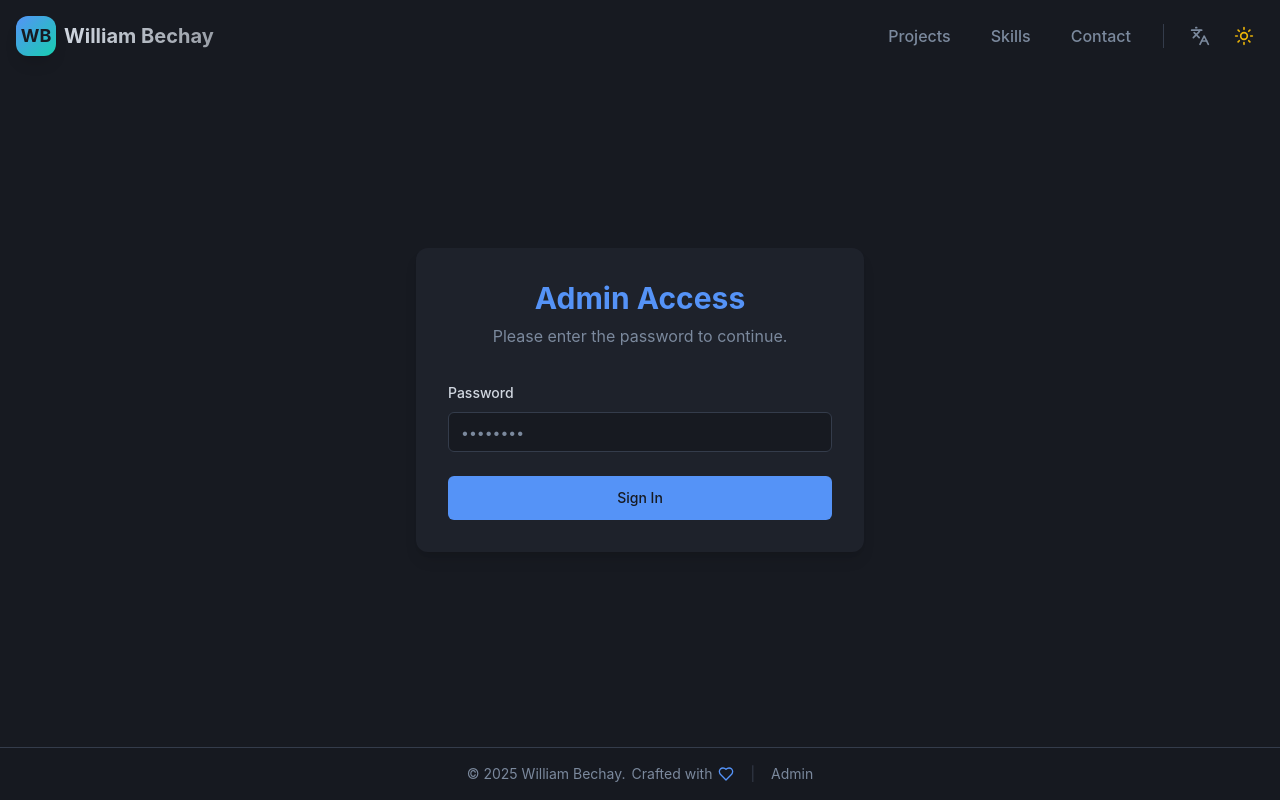
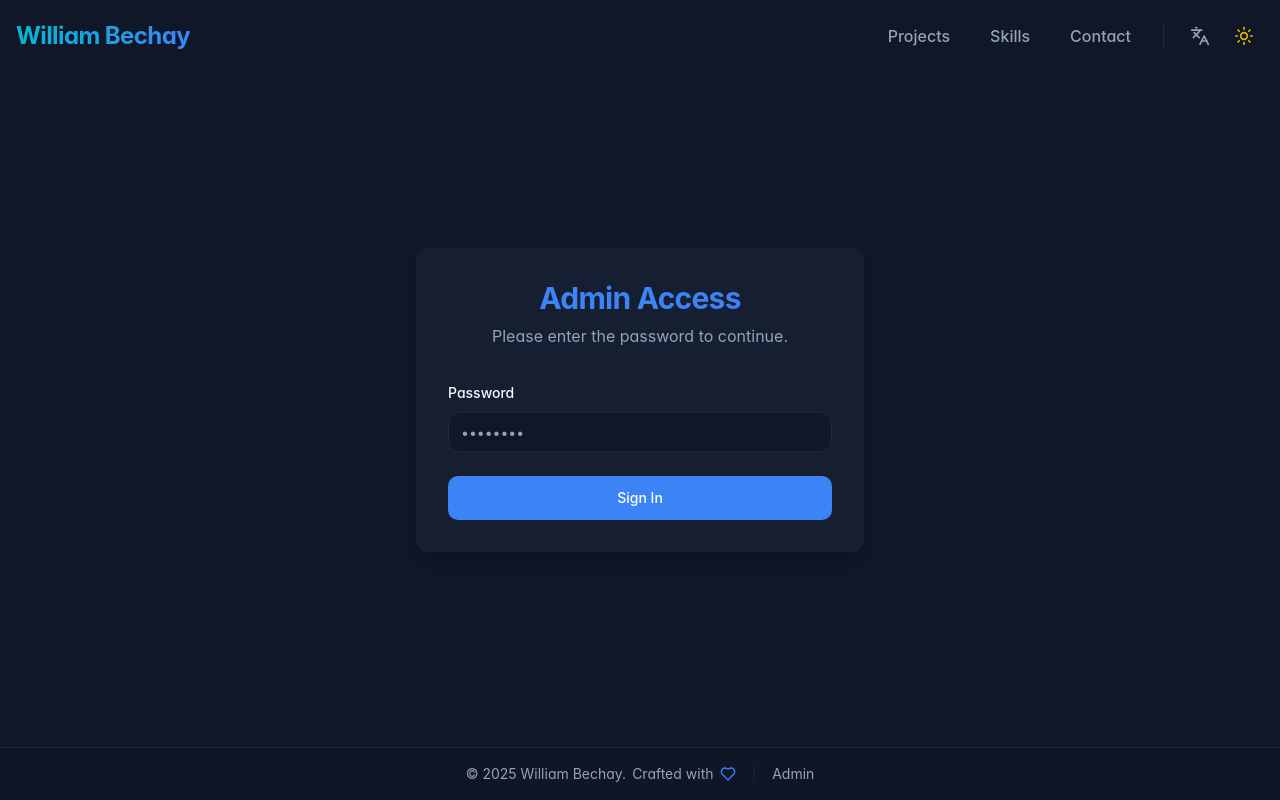
Before and after one commit to WilliamBechay/williambechay, a React (Vite) app: page /admin in a window 1280 px wide. Built offline with nearby package versions, Linux system fonts and the light colour scheme.

Commit message:
🎨 Part 1/2 - Enhanced Colors & Animations
- Removed WB badge
- New blue/cyan color scheme (#3B82F6 & #06B6D4)
- Animated gradient logo
- 10+ custom animations (float, pulse-glow, shimmer, etc.)
- Stronger glassmorphism effects
- Mobile menu stagger animations
- Enhanced hover effects with glow

```diff
--- a/src/components/Header.jsx
+++ b/src/components/Header.jsx
@@ -67,7 +67,7 @@ const Header = () => {
     }
 
     if (isActive) {
-        return cn(baseClass, "text-primary bg-primary/10");
+        return cn(baseClass, "text-primary bg-primary/10 shadow-lg shadow-primary/20");
     } else {
         return cn(baseClass, "text-muted-foreground hover:text-foreground hover:bg-secondary/50");
     }
@@ -77,41 +77,53 @@ const Header = () => {
 
   return (
     <header className={cn(
-      "fixed top-0 left-0 right-0 z-50 transition-all duration-300",
+      "fixed top-0 left-0 right-0 z-50 transition-all duration-500",
       isScrolled
-        ? "glass border-b border-border/50 shadow-lg"
+        ? "glass-strong shadow-2xl shadow-primary/5"
         : "bg-transparent"
     )}>
       <nav className="container mx-auto px-4 py-4">
         <div className="flex items-center justify-between">
-          {/* Logo */}
+          {/* Logo with animated gradient */}
           <Link to="/" className="cursor-pointer group">
-            <motion.div
+            <motion.h1
               initial={{ opacity: 0, x: -20 }}
               animate={{ opacity: 1, x: 0 }}
               transition={{ duration: 0.5 }}
-              className="flex items-center gap-2"
+              className="text-2xl font-bold bg-gradient-to-r from-primary via-accent to-primary bg-clip-text text-transparent animate-gradient-x"
             >
-              <div className="w-10 h-10 rounded-xl bg-gradient-to-br from-primary to-accent flex items-center justify-center shadow-lg group-hover:shadow-primary/50 transition-shadow">
-                <span className="text-lg font-bold text-primary-foreground">WB</span>
-              </div>
-              <span className="text-xl font-bold bg-gradient-to-r from-foreground to-foreground/70 bg-clip-text text-transparent">
-                William Bechay
-              </span>
-            </motion.div>
+              William Bechay
+            </motion.h1>
           </Link>
 
           {/* Desktop Navigation */}
           <div className="hidden md:flex items-center gap-2">
-            <button onClick={() => scrollToSection('projects')} className={getNavItemClass('projects')}>
+            <motion.button
+              whileHover={{ scale: 1.05 }}
+              whileTap={{ scale: 0.95 }}
+              onClick={() => scrollToSection('projects')}
+              className={getNavItemClass('projects')}
+            >
               {translations.header.projects}
-            </button>
-            <button onClick={() => scrollToSection('skills')} className={getNavItemClass('skills')}>
+            </motion.button>
+
+            <motion.button
+              whileHover={{ scale: 1.05 }}
+              whileTap={{ scale: 0.95 }}
+              onClick={() => scrollToSection('skills')}
+              className={getNavItemClass('skills')}
+            >
               {translations.header.skills}
-            </button>
-            <button onClick={() => handleNavigate('/contact')} className={getNavItemClass('/contact')}>
+            </motion.button>
+
+            <motion.button
+              whileHover={{ scale: 1.05 }}
+              whileTap={{ scale: 0.95 }}
+              onClick={() => handleNavigate('/contact')}
+              className={getNavItemClass('/contact')}
+            >
               {translations.header.contact}
-            </button>
+            </motion.button>
 
             {/* Divider */}
             <div className="w-px h-6 bg-border mx-2" />
@@ -119,29 +131,29 @@ const Header = () => {
             {/* Action buttons */}
             <div className="flex items-center gap-1">
               <motion.button
-                whileHover={{ scale: 1.05 }}
-                whileTap={{ scale: 0.95 }}
+                whileHover={{ scale: 1.1, rotate: 5 }}
+                whileTap={{ scale: 0.9 }}
                 onClick={toggleLanguage}
-                className="p-2.5 rounded-lg hover:bg-secondary/50 transition-colors duration-200"
+                className="p-2.5 rounded-lg hover:bg-gradient-to-r hover:from-primary/10 hover:to-accent/10 transition-all duration-300 group"
                 aria-label="Toggle language"
               >
-                <Languages className="w-5 h-5 text-muted-foreground" />
+                <Languages className="w-5 h-5 text-muted-foreground group-hover:text-primary transition-colors" />
               </motion.button>
 
               <motion.button
-                whileHover={{ scale: 1.05 }}
-                whileTap={{ scale: 0.95 }}
+                whileHover={{ scale: 1.1, rotate: -15 }}
+                whileTap={{ scale: 0.9 }}
                 onClick={handleToggleTheme}
-                className="p-2.5 rounded-lg hover:bg-secondary/50 transition-colors duration-200"
+                className="p-2.5 rounded-lg hover:bg-gradient-to-r hover:from-primary/10 hover:to-accent/10 transition-all duration-300 group"
                 aria-label="Toggle theme"
               >
                 <AnimatePresence mode="wait" initial={false}>
                   <motion.div
                     key={theme}
-                    initial={{ rotate: -90, opacity: 0 }}
+                    initial={{ rotate: -180, opacity: 0 }}
                     animate={{ rotate: 0, opacity: 1 }}
-                    exit={{ rotate: 90, opacity: 0 }}
-                    transition={{ duration: 0.2 }}
+                    exit={{ rotate: 180, opacity: 0 }}
+                    transition={{ duration: 0.3 }}
                   >
                     {theme === 'dark' ? (
                       <Sun className="w-5 h-5 text-yellow-500" />
@@ -157,7 +169,7 @@ const Header = () => {
           {/* Mobile Menu Button */}
           <div className="flex md:hidden items-center gap-1">
             <motion.button
-              whileTap={{ scale: 0.95 }}
+              whileTap={{ scale: 0.9 }}
               onClick={toggleLanguage}
               className="p-2 rounded-lg hover:bg-secondary/50 transition-colors duration-200"
               aria-label="Toggle language"
@@ -166,7 +178,7 @@ const Header = () => {
             </motion.button>
 
             <motion.button
-              whileTap={{ scale: 0.95 }}
+              whileTap={{ scale: 0.9 }}
               onClick={handleToggleTheme}
               className="p-2 rounded-lg hover:bg-secondary/50 transition-colors duration-200"
               aria-label="Toggle theme"
@@ -179,7 +191,7 @@ const Header = () => {
             </motion.button>
 
             <motion.button
-              whileTap={{ scale: 0.95 }}
+              whileTap={{ scale: 0.9 }}
               onClick={() => setIsMenuOpen(!isMenuOpen)}
               className="p-2 rounded-lg hover:bg-secondary/50 transition-colors"
               aria-label="Toggle menu"
@@ -209,17 +221,53 @@ const Header = () => {
               transition={{ duration: 0.3 }}
               className="md:hidden overflow-hidden"
             >
-              <div className="flex flex-col gap-2 pt-4 mt-4 border-t border-border/50">
-                <button onClick={() => scrollToSection('projects')} className={getNavItemClass('projects')}>
+              <motion.div
+                className="flex flex-col gap-2 pt-4 mt-4 border-t border-border/50"
+                initial="hidden"
+                animate="show"
+                variants={{
+                  hidden: { opacity: 0 },
+                  show: {
+                    opacity: 1,
+                    transition: {
+                      staggerChildren: 0.1
+                    }
+                  }
+                }}
+              >
+                <motion.button
+                  variants={{
+                    hidden: { x: -20, opacity: 0 },
+                    show: { x: 0, opacity: 1 }
+                  }}
+                  onClick={() => scrollToSection('projects')}
+                  className={getNavItemClass('projects')}
+                >
                   {translations.header.projects}
-                </button>
-                <button onClick={() => scrollToSection('skills')} className={getNavItemClass('skills')}>
+                </motion.button>
+
+                <motion.button
+                  variants={{
+                    hidden: { x: -20, opacity: 0 },
+                    show: { x: 0, opacity: 1 }
+                  }}
+                  onClick={() => scrollToSection('skills')}
+                  className={getNavItemClass('skills')}
+                >
                   {translations.header.skills}
-                </button>
-                <button onClick={() => handleNavigate('/contact')} className={getNavItemClass('/contact')}>
+                </motion.button>
+
+                <motion.button
+                  variants={{
+                    hidden: { x: -20, opacity: 0 },
+                    show: { x: 0, opacity: 1 }
+                  }}
+                  onClick={() => handleNavigate('/contact')}
+                  className={getNavItemClass('/contact')}
+                >
                   {translations.header.contact}
-                </button>
-              </div>
+                </motion.button>
+              </motion.div>
             </motion.div>
           )}
         </AnimatePresence>
--- a/src/index.css
+++ b/src/index.css
@@ -5,47 +5,47 @@
 @layer base {
   :root {
     --background: 0 0% 100%;
-    --foreground: 215 25% 27%;
+    --foreground: 222 47% 11%;
     --card: 0 0% 100%;
-    --card-foreground: 215 25% 27%;
+    --card-foreground: 222 47% 11%;
     --popover: 0 0% 100%;
-    --popover-foreground: 215 25% 27%;
+    --popover-foreground: 222 47% 11%;
     --primary: 217 91% 60%;
     --primary-foreground: 0 0% 100%;
-    --secondary: 216 34% 95%;
-    --secondary-foreground: 215 25% 27%;
-    --muted: 216 34% 95%;
+    --secondary: 210 40% 96%;
+    --secondary-foreground: 222 47% 11%;
+    --muted: 210 40% 96%;
     --muted-foreground: 215 16% 47%;
-    --accent: 170 80% 40%;
+    --accent: 189 94% 43%;
     --accent-foreground: 0 0% 100%;
-    --destructive: 0 84.2% 60.2%;
+    --destructive: 0 84% 60%;
     --destructive-foreground: 0 0% 100%;
-    --border: 215 28% 90%;
-    --input: 215 28% 90%;
+    --border: 214 32% 91%;
+    --input: 214 32% 91%;
     --ring: 217 91% 60%;
-    --radius: 0.5rem;
+    --radius: 0.75rem;
   }
 
   .dark {
-    --background: 220 18% 11%;
-    --foreground: 215 20% 85%;
-    --card: 220 18% 15%;
-    --card-foreground: 215 20% 85%;
-    --popover: 220 18% 11%;
-    --popover-foreground: 215 20% 85%;
-    --primary: 217 91% 65%;
-    --primary-foreground: 220 18% 11%;
-    --secondary: 220 18% 18%;
-    --secondary-foreground: 215 20% 85%;
-    --muted: 220 18% 18%;
-    --muted-foreground: 215 15% 55%;
-    --accent: 170 80% 45%;
+    --background: 222 47% 11%;
+    --foreground: 210 40% 98%;
+    --card: 222 47% 14%;
+    --card-foreground: 210 40% 98%;
+    --popover: 222 47% 11%;
+    --popover-foreground: 210 40% 98%;
+    --primary: 217 91% 60%;
+    --primary-foreground: 0 0% 100%;
+    --secondary: 217 33% 17%;
+    --secondary-foreground: 210 40% 98%;
+    --muted: 217 33% 17%;
+    --muted-foreground: 215 20% 65%;
+    --accent: 189 94% 43%;
     --accent-foreground: 0 0% 100%;
-    --destructive: 0 62.8% 30.6%;
-    --destructive-foreground: 0 0% 100%;
-    --border: 220 18% 25%;
-    --input: 220 18% 25%;
-    --ring: 217 91% 65%;
+    --destructive: 0 63% 31%;
+    --destructive-foreground: 210 40% 98%;
+    --border: 217 33% 17%;
+    --input: 217 33% 17%;
+    --ring: 217 91% 60%;
   }
 }
 
@@ -55,10 +55,212 @@
   }
   body {
     @apply bg-background text-foreground;
-    font-family: 'Inter', -apple-system, BlinkMacSystemFont, 'Segoe UI', 'Roboto', 'Oxygen', 'Ubuntu', 'Cantarell', sans-serif;
+    font-family: 'Inter var', -apple-system, BlinkMacSystemFont, 'Segoe UI', 'Roboto', 'Oxygen', 'Ubuntu', 'Cantarell', sans-serif;
+    font-feature-settings: 'cv02', 'cv03', 'cv04', 'cv11';
+  }
+
+  h1, h2, h3, h4, h5, h6 {
+    @apply tracking-tight;
   }
 }
 
 html {
   scroll-behavior: smooth;
 }
+
+/* ===== GRADIENT ANIMATIONS ===== */
+@keyframes gradient-x {
+  0%, 100% { background-position: 0% 50%; }
+  50% { background-position: 100% 50%; }
+}
+
+@keyframes gradient-y {
+  0%, 100% { background-position: 50% 0%; }
+  50% { background-position: 50% 100%; }
+}
+
+@keyframes gradient-xy {
+  0%, 100% { background-position: 0% 0%; }
+  25% { background-position: 100% 0%; }
+  50% { background-position: 100% 100%; }
+  75% { background-position: 0% 100%; }
+}
+
+.animate-gradient-x {
+  background-size: 200% 200%;
+  animation: gradient-x 15s ease infinite;
+}
+
+.animate-gradient-y {
+  background-size: 200% 200%;
+  animation: gradient-y 15s ease infinite;
+}
+
+.animate-gradient-xy {
+  background-size: 400% 400%;
+  animation: gradient-xy 20s ease infinite;
+}
+
+/* ===== FLOAT ANIMATION ===== */
+@keyframes float {
+  0%, 100% { transform: translateY(0px); }
+  50% { transform: translateY(-20px); }
+}
+
+.animate-float {
+  animation: float 6s ease-in-out infinite;
+}
+
+/* ===== PULSE GLOW ===== */
+@keyframes pulse-glow {
+  0%, 100% {
+    box-shadow: 0 0 20px rgba(59, 130, 246, 0.5);
+  }
+  50% {
+    box-shadow: 0 0 40px rgba(59, 130, 246, 0.8), 0 0 60px rgba(6, 182, 212, 0.4);
+  }
+}
+
+.animate-pulse-glow {
+  animation: pulse-glow 3s ease-in-out infinite;
+}
+
+/* ===== SHIMMER ===== */
+@keyframes shimmer {
+  0% { background-position: -1000px 0; }
+  100% { background-position: 1000px 0; }
+}
+
+.animate-shimmer {
+  background: linear-gradient(
+    90deg,
+    transparent,
+    rgba(255, 255, 255, 0.1),
+    transparent
+  );
+  background-size: 1000px 100%;
+  animation: shimmer 3s infinite;
+}
+
+/* ===== SPIN SLOW ===== */
+@keyframes spin-slow {
+  from { transform: rotate(0deg); }
+  to { transform: rotate(360deg); }
+}
+
+.animate-spin-slow {
+  animation: spin-slow 20s linear infinite;
+}
+
+/* ===== BOUNCE SLOW ===== */
+@keyframes bounce-slow {
+  0%, 100% {
+    transform: translateY(0);
+    animation-timing-function: cubic-bezier(0, 0, 0.2, 1);
+  }
+  50% {
+    transform: translateY(-10%);
+    animation-timing-function: cubic-bezier(0.8, 0, 1, 1);
+  }
+}
+
+.animate-bounce-slow {
+  animation: bounce-slow 3s infinite;
+}
+
+/* ===== FADE IN UP ===== */
+@keyframes fade-in-up {
+  from {
+    opacity: 0;
+    transform: translateY(20px);
+  }
+  to {
+    opacity: 1;
+    transform: translateY(0);
+  }
+}
+
+.animate-fade-in-up {
+  animation: fade-in-up 0.6s ease-out;
+}
+
+/* ===== SLIDE IN LEFT ===== */
+@keyframes slide-in-left {
+  from {
+    opacity: 0;
+    transform: translateX(-30px);
+  }
+  to {
+    opacity: 1;
+    transform: translateX(0);
+  }
+}
+
+.animate-slide-in-left {
+  animation: slide-in-left 0.6s ease-out;
+}
+
+/* ===== SCALE IN ===== */
+@keyframes scale-in {
+  from {
+    opacity: 0;
+    transform: scale(0.8);
+  }
+  to {
+    opacity: 1;
+    transform: scale(1);
+  }
+}
+
+.animate-scale-in {
+  animation: scale-in 0.5s ease-out;
+}
+
+/* ===== GLASSMORPHISM ===== */
+.glass {
+  background: rgba(255, 255, 255, 0.08);
+  backdrop-filter: blur(16px) saturate(180%);
+  -webkit-backdrop-filter: blur(16px) saturate(180%);
+  border: 1px solid rgba(255, 255, 255, 0.15);
+}
+
+.dark .glass {
+  background: rgba(17, 25, 40, 0.5);
+  backdrop-filter: blur(16px) saturate(180%);
+  -webkit-backdrop-filter: blur(16px) saturate(180%);
+  border: 1px solid rgba(255, 255, 255, 0.08);
+}
+
+.glass-strong {
+  background: rgba(255, 255, 255, 0.12);
+  backdrop-filter: blur(20px) saturate(200%);
+  -webkit-backdrop-filter: blur(20px) saturate(200%);
+  border: 1px solid rgba(255, 255, 255, 0.2);
+}
+
+.dark .glass-strong {
+  background: rgba(17, 25, 40, 0.7);
+  backdrop-filter: blur(20px) saturate(200%);
+  -webkit-backdrop-filter: blur(20px) saturate(200%);
+  border: 1px solid rgba(255, 255, 255, 0.12);
+}
+
+/* ===== GRADIENT BORDER ===== */
+.gradient-border {
+  position: relative;
+  background: linear-gradient(to right, rgb(59, 130, 246), rgb(6, 182, 212));
+  border-radius: 1rem;
+  padding: 2px;
+}
+
+.gradient-border::before {
+  content: '';
+  position: absolute;
+  inset: 0;
+  border-radius: 1rem;
+  padding: 2px;
+  background: linear-gradient(90deg, rgb(59, 130, 246), rgb(6, 182, 212));
+  -webkit-mask: linear-gradient(#fff 0 0) content-box, linear-gradient(#fff 0 0);
+  -webkit-mask-composite: xor;
+  mask-composite: exclude;
+}
```
